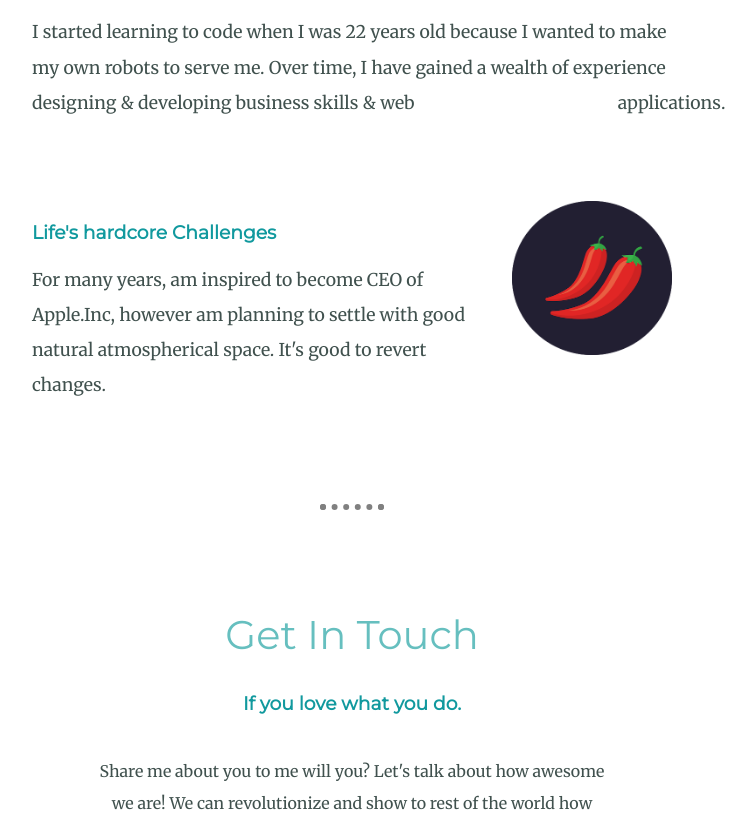
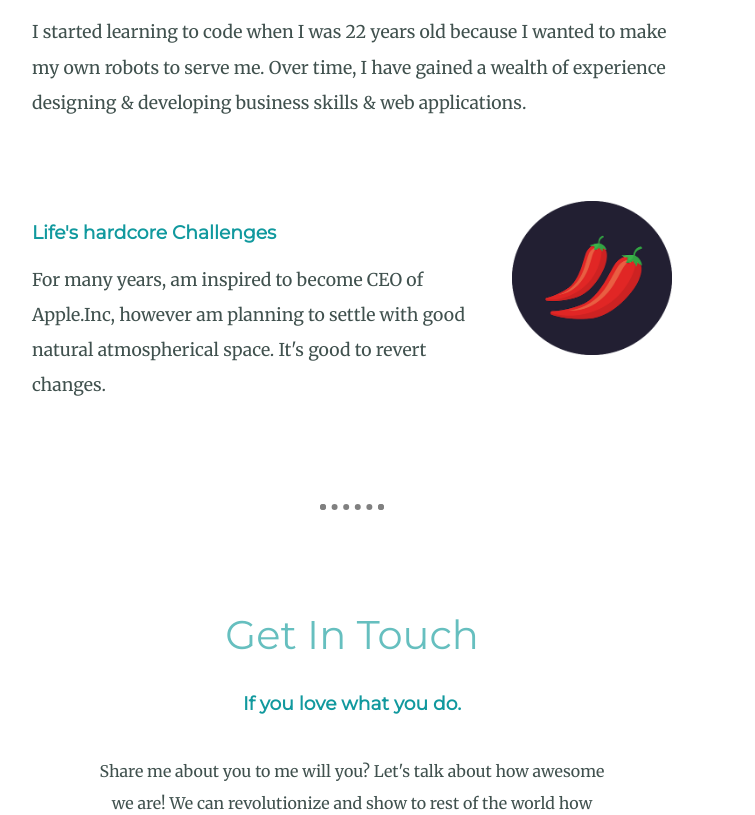
Before and after one commit to thirumalaivasan95/inspiration, a plain HTML site: page index.html in a window 1280 px wide. Shown: the part 1650-2465 px from the top of the page, without its empty margins (288-1043 px from the left). Drawn offline with Linux system fonts and the light colour scheme.

Commit message:
Update index.html

```diff
--- a/index.html
+++ b/index.html
@@ -51,7 +51,7 @@
           <p class="skills-description">I started learning to code when I was 22 years old because I
             wanted to make my own robots to serve me. Over time, I have gained a
             wealth of experience designing & developing business skills & web
-            <span class="tab">applications.</span></p>
+            applications.</p>
         </div>
 
         <!-- CODE ROW ENDS -->
```
